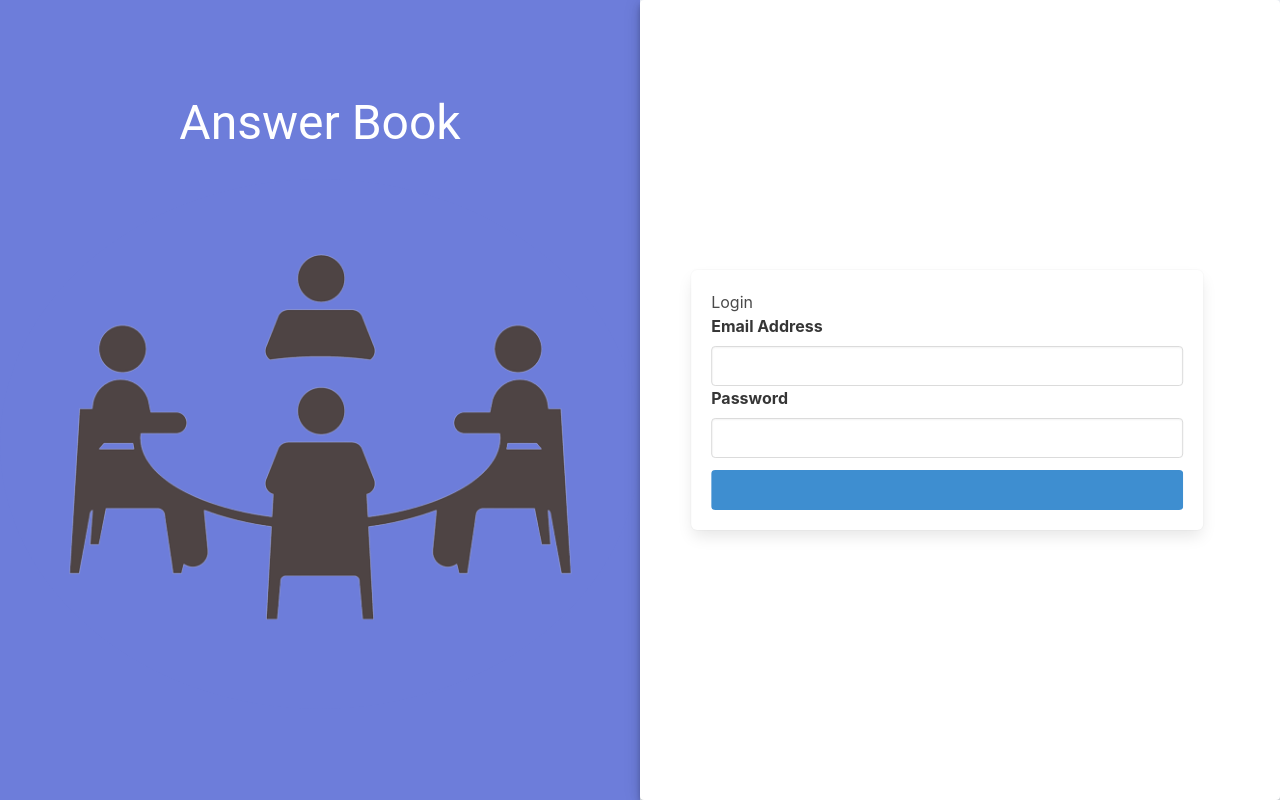
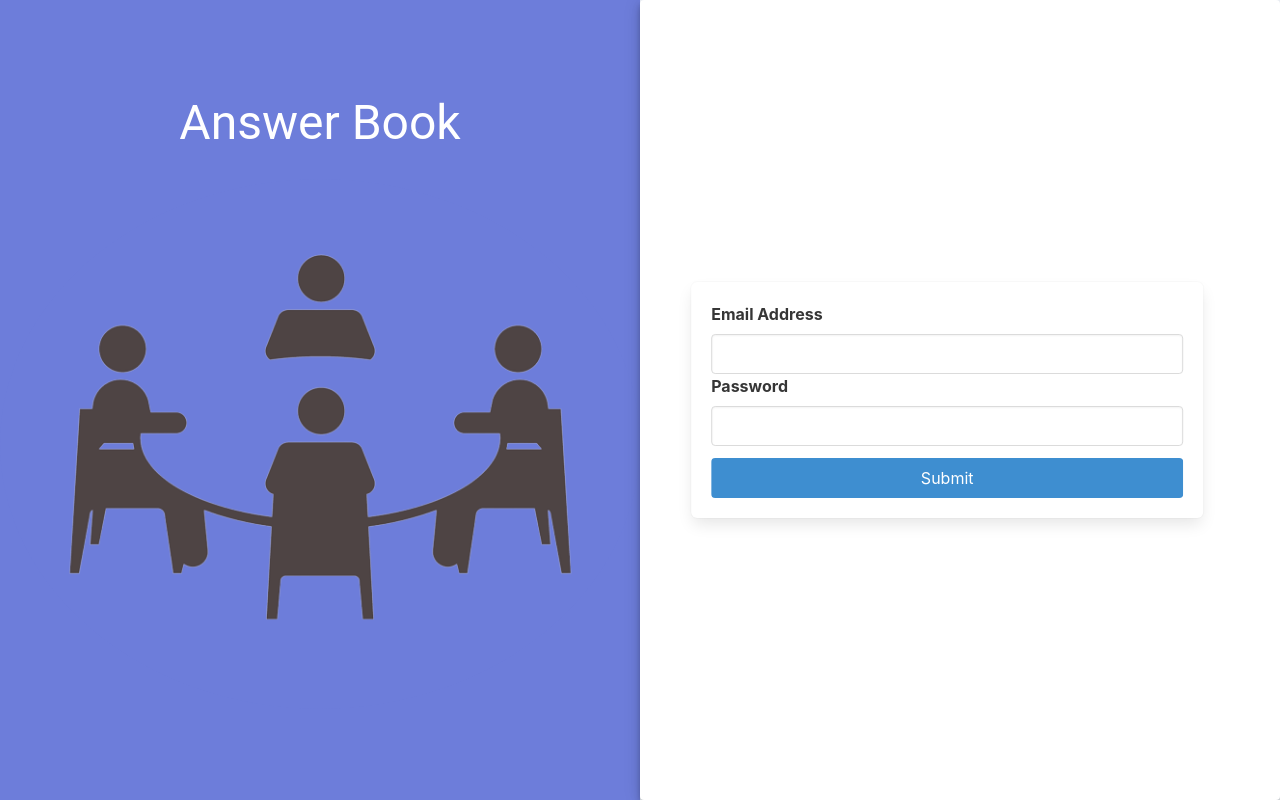
Before and after one commit to shivambhojani/AnserBook-UI, a React (Create React App) app: page / in a window 1280 px wide. Built offline with nearby package versions, Linux system fonts and the light colour scheme.

Commit message:
Aman dev

```diff
--- a/src/components/Login/Form.tsx
+++ b/src/components/Login/Form.tsx
@@ -53,7 +53,6 @@ const Form = (props: any): any => {
 
       <Grid item xs={12} sm={7} md={6} component={Paper} elevation={6}>
         <div className="box">
-          <h1>Login</h1>
           <form onSubmit={submitHandler} noValidate>
             <div className="attributes">
               <label className="label">Email Address</label>
@@ -88,7 +87,9 @@ const Form = (props: any): any => {
               type="submit"
               className="button is-block is-info is-fullwidth"
               // onClick={submitHandler()}
-            ></button>
+            >
+              Submit
+            </button>
           </form>
         </div>
       </Grid>
```
